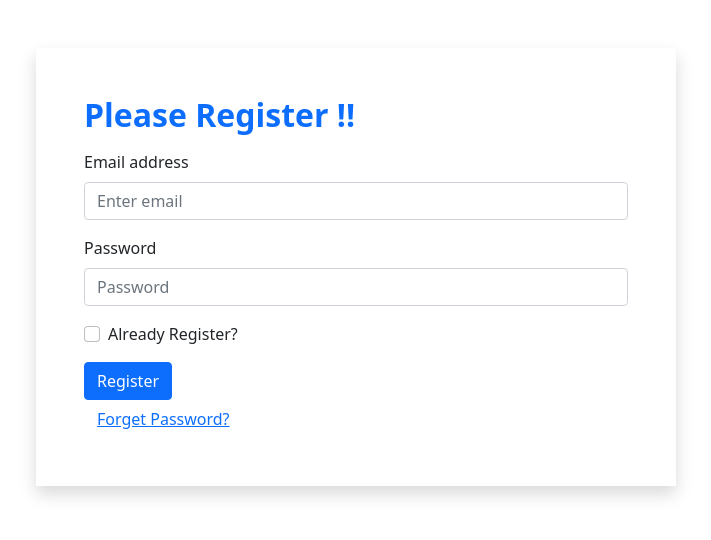
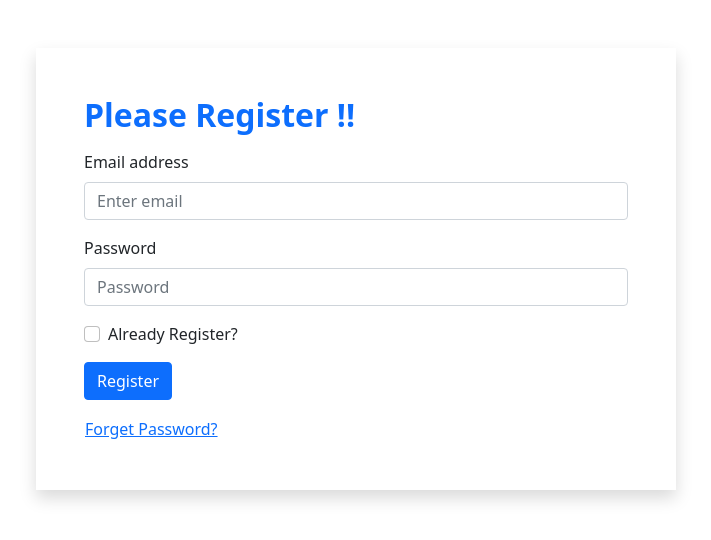
Before and after one commit to Rajebulalam/email-password-git, a React (Create React App) app: page / in a window 1280 px wide. Shown: the top 540 px of the page, without its empty margins (284-995 px from the left). Built offline with nearby package versions, Linux system fonts and the light colour scheme.

Commit message:
Forget Password With Email

```diff
--- a/src/App.js
+++ b/src/App.js
@@ -140,7 +140,7 @@ function App() {
             }
           </Button>
           <br />
-          <Button onClick={handleForgetPassword} variant="link">Forget Password?</Button>
+          <Button className='p-0 mt-3' onClick={handleForgetPassword} variant="link">Forget Password?</Button>
         </Form>
       </div>
     </div>
```
